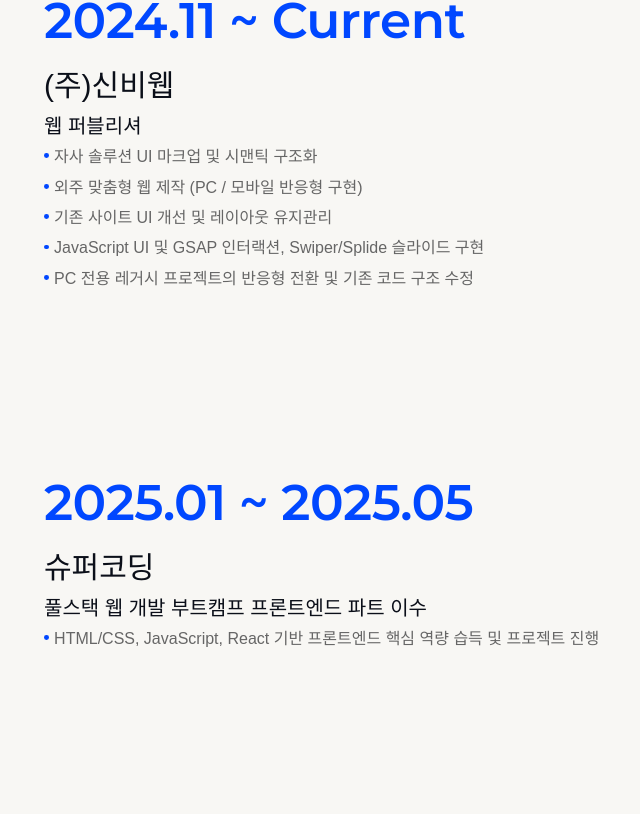
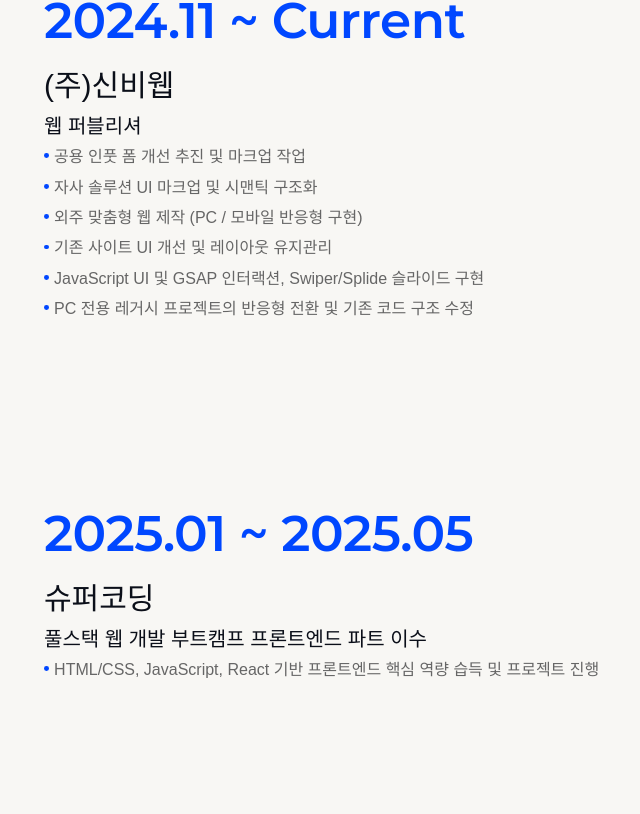
Before and after one commit to seongjongju/portfolio, a React (Vite) app: page / in a window 1280 px wide. Shown: the part 1966-2780 px from the top of the page, without its empty margins (196-836 px from the left). Built offline with nearby package versions, Linux system fonts and the light colour scheme; a web font is replaced by a local one.

Commit message:
이력서 수정

```diff
--- a/src/components/about/layout/Experience.jsx
+++ b/src/components/about/layout/Experience.jsx
@@ -18,6 +18,9 @@
                     <h6 className={styles.company}>(주)신비웹</h6>
                     <p className={styles.work}>웹 퍼블리셔</p>
                     <ul className={styles.list}>
+                        <li className={styles.list_text}>
+                            공용 인풋 폼 개선 추진 및 마크업 작업
+                        </li>
                         <li className={styles.list_text}>
                             자사 솔루션 UI 마크업 및 시맨틱 구조화
                         </li>
```
Also changed, not shown: 1 other file (tests, documents, lock files or other folders).
